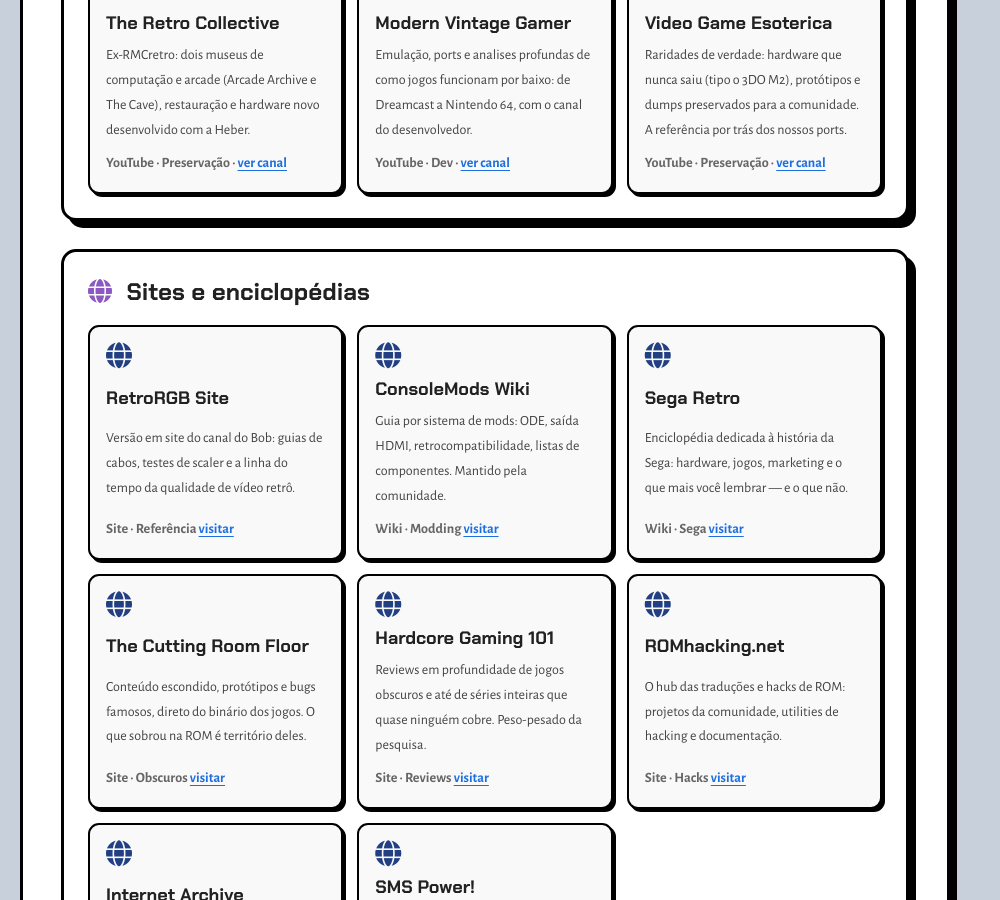
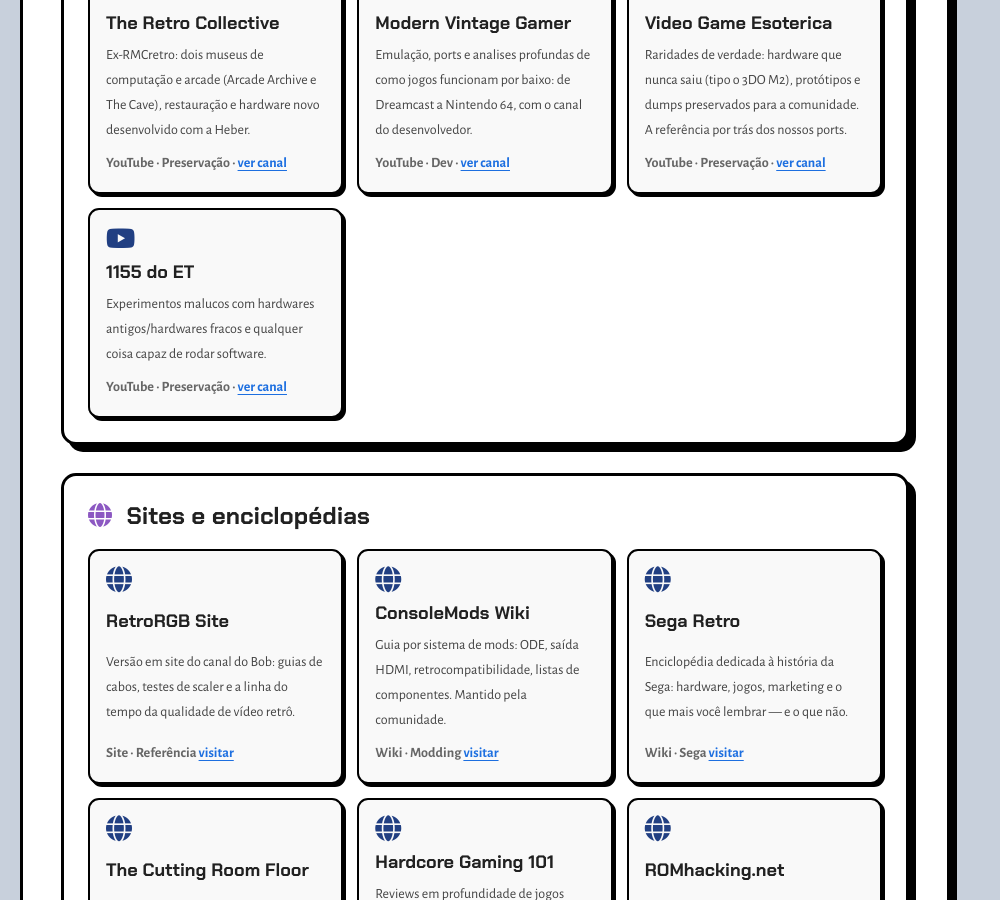
Before and after one commit to marcelofrau/trespordez, a Jekyll site: the page built from _pages/links.md, in a window 1280 px wide and 900 px high, scrolled down 1622 px. Shown: the whole window, without its empty margins (0-1000 px from the left). Built offline with Jekyll 4.4.1, drawn with Linux system fonts in a browser that asks for light colours; comment, search, counter and statistics services are not loaded.

Commit message:
Novo link: 1155 do ET
Canais fundamentais para uma vida saudável e extremo sucesso

```diff
--- a/_pages/links.md
+++ b/_pages/links.md
@@ -22,6 +22,7 @@
 <a href="https://www.youtube.com/@TheRetroCollective" class="software-card" target="_blank" rel="noopener"><i class="fa-brands fa-youtube" aria-hidden="true"></i><strong>The Retro Collective</strong><span>Ex-RMCretro: dois museus de computação e arcade (Arcade Archive e The Cave), restauração e hardware novo desenvolvido com a Heber.</span><small>YouTube · Preservação · <span class="card-link">ver canal</span></small></a>
 <a href="https://www.youtube.com/@ModernVintageGamer" class="software-card" target="_blank" rel="noopener"><i class="fa-brands fa-youtube" aria-hidden="true"></i><strong>Modern Vintage Gamer</strong><span>Emulação, ports e analises profundas de como jogos funcionam por baixo: de Dreamcast a Nintendo 64, com o canal do desenvolvedor.</span><small>YouTube · Dev · <span class="card-link">ver canal</span></small></a>
 <a href="https://www.youtube.com/@VideoGameEsoterica" class="software-card" target="_blank" rel="noopener"><i class="fa-brands fa-youtube" aria-hidden="true"></i><strong>Video Game Esoterica</strong><span>Raridades de verdade: hardware que nunca saiu (tipo o 3DO M2), protótipos e dumps preservados para a comunidade. A referência por trás dos nossos ports.</span><small>YouTube · Preservação · <span class="card-link">ver canal</span></small></a>
+<a href="https://www.youtube.com/@1155doET" class="software-card" target="_blank" rel="noopener"><i class="fa-brands fa-youtube" aria-hidden="true"></i><strong>1155 do ET</strong><span>Experimentos malucos com hardwares antigos/hardwares fracos e qualquer coisa capaz de rodar software.</span><small>YouTube · Preservação · <span class="card-link">ver canal</span></small></a>
 </div></section>
 
 <section class="software-section"><h2><i class="fa-solid fa-globe" aria-hidden="true"></i> Sites e enciclopédias</h2><div class="software-grid">
```
